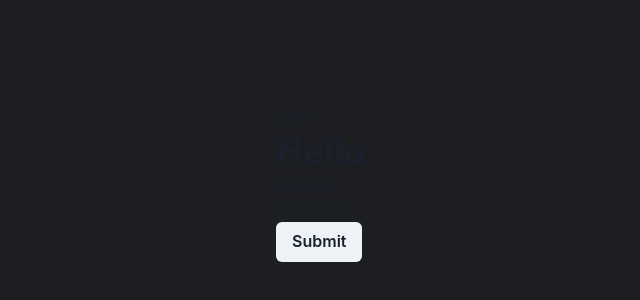
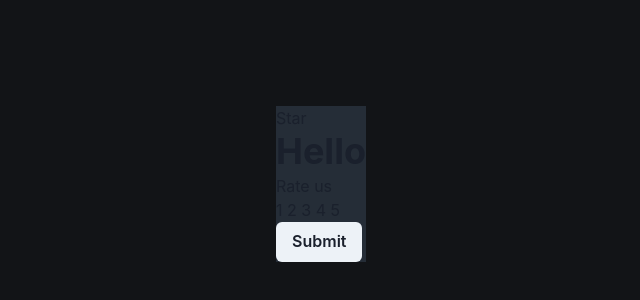
Before and after one commit to a-zajonc/interactive-rating-component, a React (Create React App) app: page / in a window 1280 px wide. Shown: the part 216-516 px from the top of the page, without its empty margins (319-959 px from the left). Built offline with nearby package versions, Linux system fonts and the light colour scheme.

Commit message:
Add Rating Component Background Color

```diff
--- a/src/App.js
+++ b/src/App.js
@@ -3,7 +3,7 @@ import { RatingComponent } from './Component/RatingComponent';
 
 function App() {
   return <ChakraProvider>
-    <Box bgColor="#1C1E21" height="100vh" display='flex' justifyContent='center' alignItems='center'>
+    <Box bgColor="#121417" height="100vh" display='flex' justifyContent='center' alignItems='center'>
       <RatingComponent />
     </Box>
   </ChakraProvider>
--- a/src/Component/RatingComponent/index.js
+++ b/src/Component/RatingComponent/index.js
@@ -6,7 +6,7 @@ import { RatingScale } from "./RatingScale";
 import { SubmitButton } from "./SubmitButton";
 
 export function RatingComponent() {
-    return <Box>
+    return <Box bgColor="#252D37">
         <Star />
         <Header />
         <RatingText />
```
